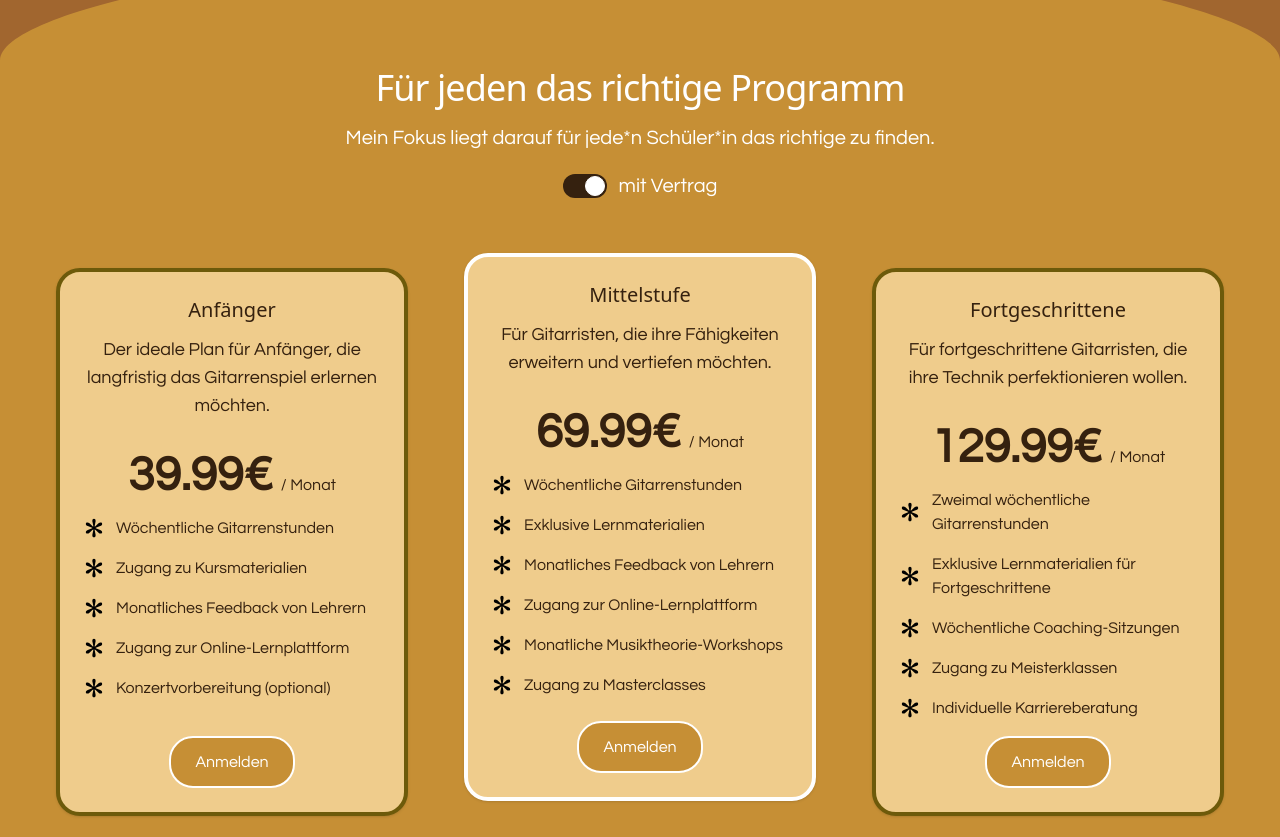
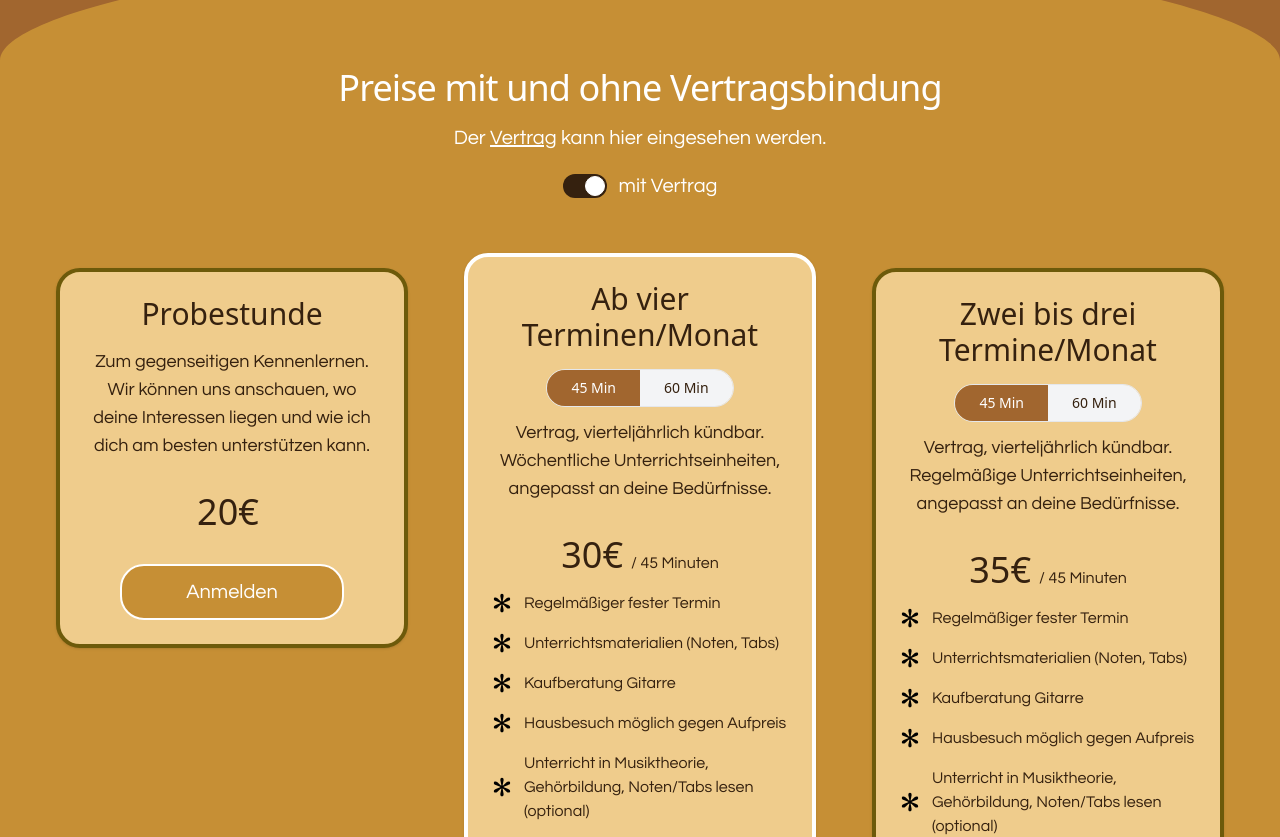
Before and after one commit to CharlotteMarotte/luca-guitar, a React (Vite) app: page / in a window 1280 px wide. Shown: the part 3260-4097 px from the top of the page. Built offline with nearby package versions, Linux system fonts and the light colour scheme; a web font is replaced by a local one.

Commit message:
dynamic display of prices depending on duration with toggle buttons

```diff
--- a/src/assets/index.js
+++ b/src/assets/index.js
@@ -1,6 +1,7 @@
 import guitarStock from "./GuitarStock.jpg";
 import LucaPortrait from "./LucaPortrait.jpg";
 import MusicNotes from "./MusicNotes.jpg";
+import Contract from "./Contract.pdf";
 import { pricingPlans } from "./pricingPlans";
 
-export { guitarStock, pricingPlans, LucaPortrait, MusicNotes };
+export { guitarStock, pricingPlans, LucaPortrait, MusicNotes, Contract };
--- a/src/assets/pricingPlans.js
+++ b/src/assets/pricingPlans.js
@@ -1,80 +1,104 @@
 export const pricingPlans = {
   withContract: [
     {
-      heading: "Anfänger",
+      heading: "Probestunde",
       description:
-        "Der ideale Plan für Anfänger, die langfristig das Gitarrenspiel erlernen möchten.",
-      price: "39.99€",
-      priceUnit: "Monat",
-      benefits: [
-        "Wöchentliche Gitarrenstunden",
-        "Zugang zu Kursmaterialien",
-        "Monatliches Feedback von Lehrern",
-        "Zugang zur Online-Lernplattform",
-        "Konzertvorbereitung (optional)",
+        "Zum gegenseitigen Kennenlernen. Wir können uns anschauen, wo deine Interessen liegen und wie ich dich am besten unterstützen kann.",
+      priceOptions: [
+        {
+          price: "20€",
+        },
       ],
     },
     {
-      heading: "Mittelstufe",
+      heading: "Ab vier Terminen/Monat",
       description:
-        "Für Gitarristen, die ihre Fähigkeiten erweitern und vertiefen möchten.",
-      price: "69.99€",
-      priceUnit: "Monat",
-      benefits: [
-        "Wöchentliche Gitarrenstunden",
-        "Exklusive Lernmaterialien",
-        "Monatliches Feedback von Lehrern",
-        "Zugang zur Online-Lernplattform",
-        "Monatliche Musiktheorie-Workshops",
-        "Zugang zu Masterclasses",
+        "Vertrag, vierteljährlich kündbar. Wöchentliche Unterrichtseinheiten, angepasst an deine Bedürfnisse.",
+      priceOptions: [
+        {
+          duration: "60 Minuten",
+          price: "35€",
+          priceUnit: "pro Woche",
+        },
+        {
+          duration: "45 Minuten",
+          price: "30€",
+          priceUnit: "pro Woche",
+        },
       ],
       isHighlighted: true,
+      benefits: [
+        "Regelmäßiger fester Termin ",
+        "Unterrichtsmaterialien (Noten, Tabs)",
+        "Kaufberatung Gitarre",
+        "Hausbesuch möglich gegen Aufpreis",
+        "Unterricht in Musiktheorie, Gehörbildung, Noten/Tabs lesen (optional)",
+      ],
     },
     {
-      heading: "Fortgeschrittene",
+      heading: "Zwei bis drei Termine/Monat",
       description:
-        "Für fortgeschrittene Gitarristen, die ihre Technik perfektionieren wollen.",
-      price: "129.99€",
-      priceUnit: "Monat",
+        "Vertrag, vierteljährlich kündbar. Regelmäßige Unterrichtseinheiten, angepasst an deine Bedürfnisse.",
+      priceOptions: [
+        {
+          duration: "60 Minuten",
+          price: "40€",
+        },
+        {
+          duration: "45 Minuten",
+          price: "35€",
+        },
+      ],
       benefits: [
-        "Zweimal wöchentliche Gitarrenstunden",
-        "Exklusive Lernmaterialien für Fortgeschrittene",
-        "Wöchentliche Coaching-Sitzungen",
-        "Zugang zu Meisterklassen",
-        "Individuelle Karriereberatung",
+        "Regelmäßiger fester Termin ",
+        "Unterrichtsmaterialien (Noten, Tabs)",
+        "Kaufberatung Gitarre",
+        "Hausbesuch möglich gegen Aufpreis",
+        "Unterricht in Musiktheorie, Gehörbildung, Noten/Tabs lesen (optional)",
       ],
     },
   ],
   withoutContract: [
     {
-      heading: "5er Karte",
+      heading: "Einzelstunde",
       description:
-        "Ideal für Schüler*innen, die flexibel und ohne langfristigen Vertrag lernen möchten.",
-      price: "249.95€",
-      priceUnit: "5 Stunden",
+        "Ideal für gezielte Vertiefung oder als Geschenk-Gutschein. 12 Monate gültig.",
+      priceOptions: [
+        {
+          duration: "60 Minuten",
+          price: "47€",
+        },
+        {
+          duration: "45 Minuten",
+          price: "42€",
+        },
+      ],
       benefits: [
-        "5 Einzelstunden Gitarrenunterricht",
+        "Zugang zu grundlegenden Lernmaterialien",
+        "Möglichkeit ein Thema zu vertiefen",
+        "Flexibilität bei der Stundenbuchung",
+        "Kein langfristiger Vertrag",
+      ],
+    },
+    {
+      heading: "Zeitkarten (2er/5er/10er)",
+      description:
+        "Flexibilität für Berufstätige oder als Geschenk-Gutschein. 12 Monate gültig.",
+      priceOptions: [
+        {
+          duration: "60 Minuten",
+          price: "45€",
+        },
+        {
+          duration: "45 Minuten",
+          price: "40€",
+        },
+      ],
+      benefits: [
+        "Übertragbar",
         "Zugang zu grundlegenden Lernmaterialien",
         "Flexibilität bei der Stundenbuchung",
         "Kein langfristiger Vertrag",
-        "Option auf individuelle Lernschwerpunkte",
-        "Zugang zur Online-Lernplattform",
-      ],
-    },
-    {
-      heading: "10er Karte",
-      description:
-        "Die perfekte Wahl für Schüler*innen, die regelmäßig und ohne Vertrag lernen möchten.",
-      price: "399.90€",
-      priceUnit: "10 Stunden",
-      benefits: [
-        "10 Einzelstunden Gitarrenunterricht",
-        "Zugang zu grundlegenden Lernmaterialien",
-        "Flexibilität bei der Stundenbuchung",
-        "Kein langfristiger Vertrag",
-        "Option ein Thema zu vertiefen",
-        "Zugang zur Online-Lernplattform",
-        "Individuelle Anpassung der Stunden",
       ],
     },
   ],
--- a/src/components/PricingCard.jsx
+++ b/src/components/PricingCard.jsx
@@ -1,7 +1,36 @@
+import { useState } from 'react'
 import PricingCardItem from './PricingCardItem'
 import PrimaryButton from './PrimaryButton'
 
 const PricingCard = ({ pricingPlan }) => {
+  // Default selected duration (either 45 or 60 minutes, or the first available option)
+  const [selectedDuration, setSelectedDuration] = useState(() => {
+    const defaultDuration = pricingPlan.priceOptions.find((option) => option.duration === '45 Minuten')
+      ? '45 Minuten'
+      : pricingPlan.priceOptions.length > 0
+        ? pricingPlan.priceOptions[0].duration
+        : ''
+    return defaultDuration
+  })
+
+  // Check if the options for 45 or 60 minutes exist
+  const has45MinOption = pricingPlan.priceOptions.some((option) => option.duration === '45 Minuten')
+  const has60MinOption = pricingPlan.priceOptions.some((option) => option.duration === '60 Minuten')
+
+  // Find the selected option based on the selected duration
+  const selectedOption = pricingPlan.priceOptions.find((option) => option.duration === selectedDuration)
+
+  // Function to toggle between durations
+  const toggleDuration = (duration) => {
+    setSelectedDuration(duration)
+  }
+
+  // Return an error message if no selected option is found
+  if (!selectedOption) {
+    return <div>Fehler: Gewählte Option konnte nicht gefunden werden.</div>
+  }
+
+  // Render the list of benefits
   const renderPricingCardItems = (benefit, index) => {
     return <PricingCardItem key={index} benefit={benefit} />
   }
@@ -11,30 +40,59 @@ const PricingCard = ({ pricingPlan }) => {
       <div
         className={
           pricingPlan.isHighlighted
-            ? 'flex flex-col p-6 mx-auto text-center text-sambuca bg-sand rounded-3xl border-4 border-white shadow h-full sm:transform sm:translate-y-[-15px] sm:z-10'
-            : 'flex flex-col p-6 mx-auto text-center text-sambuca bg-sand rounded-3xl border-4 border-spicyMustard shadow h-full'
+            ? 'flex flex-col p-6 mx-auto text-center text-sambuca bg-sand rounded-3xl border-4 border-white shadow h-auto sm:transform sm:translate-y-[-15px] sm:z-10'
+            : 'flex flex-col p-6 mx-auto text-center text-sambuca bg-sand rounded-3xl border-4 border-spicyMustard shadow h-auto'
         }
       >
-        <div className='flex items-center justify-center mb-3'>
-          <h2 className='text-sambuca text-xl font-heading'>{pricingPlan.heading}</h2>
+        <h3 className='text-3xl font-heading text-sambuca mb-4'>{pricingPlan.heading}</h3>
+
+        {/* Duration toggle buttons */}
+        {(has45MinOption || has60MinOption) && (
+          <div className='flex justify-center mb-3'>
+            <div className='flex border rounded-full'>
+              {has45MinOption && (
+                <button
+                  onClick={() => toggleDuration('45 Minuten')}
+                  className={`px-6 py-2 text-sm rounded-l-full ${selectedDuration === '45 Minuten' ? 'bg-paarl text-white' : 'bg-gray-100 text-sambuca'}`}
+                >
+                  45 Min
+                </button>
+              )}
+              {has60MinOption && (
+                <button
+                  onClick={() => toggleDuration('60 Minuten')}
+                  className={`px-6 py-2 text-sm rounded-r-full ${selectedDuration === '60 Minuten' ? 'bg-paarl text-white' : 'bg-gray-100 text-sambuca'}`}
+                >
+                  60 Min
+                </button>
+              )}
             </div>
+          </div>
+        )}
 
         <div className='flex flex-col justify-between flex-grow'>
           <p className='font-body sm:text-lg text-sambuca mb-4'>{pricingPlan.description}</p>
 
           <div className='flex justify-center items-baseline my-4'>
-            <span className='mr-2 text-5xl font-body font-extrabold'>{pricingPlan.price}</span>
-            <span className='font-body'>/ {pricingPlan.priceUnit}</span>
+            <span className='mr-2 text-4xl font-heading'>{selectedOption.price}</span>
+            {pricingPlan.heading !== 'Probestunde' ? <span className='font-body'>/ {selectedOption.duration}</span> : <></>}
           </div>
 
+          {/* Render benefits list */}
+          {pricingPlan.benefits && pricingPlan.benefits.length > 0 && (
             <div className='flex flex-col justify-between flex-grow'>
               <ul role='list' className='space-y-4 text-left'>
                 {pricingPlan.benefits.map(renderPricingCardItems)}
               </ul>
             </div>
+          )}
 
           <div className='inline-flex items-center pt-4 justify-center'>
-            <PrimaryButton className='border-0'>Anmelden</PrimaryButton>
+            <PrimaryButton className='border-0'>
+              <a className='px-10 py-4 text-2xl md:text-xl' href='mailto:kontakt@deineadresse.de'>
+                Anmelden
+              </a>
+            </PrimaryButton>
           </div>
         </div>
       </div>
--- a/src/pages/Contact.jsx
+++ b/src/pages/Contact.jsx
@@ -1,12 +1,7 @@
 import { PrimaryButton } from "@components";
-import resolveConfig from "tailwindcss/resolveConfig";
-import tailwindConfig from "../../tailwind.config.js";
 import { SocialIcon } from "react-social-icons";
 
 const Contact = () => {
-  const fullConfig = resolveConfig(tailwindConfig);
-  const paarlHex = fullConfig.theme.colors.paarl;
-
   return (
     <section className="relative bg-paarl text-white py-16">
       <div className="container mx-auto px-6 md:px-12 grid grid-cols-1 md:grid-cols-2 gap-12">
@@ -23,7 +18,6 @@ const Contact = () => {
             Bereit für deine erste Stunde?
           </h3>
 
-          {/* Flex container for button and contact icons */}
           <div className="flex justify-center items-center space-x-4">
             <PrimaryButton>
               <a
--- a/src/pages/Pricing.jsx
+++ b/src/pages/Pricing.jsx
@@ -1,6 +1,6 @@
 import { useState } from "react";
 import { PricingCard, ToggleButton, ShapeDivider } from "@components";
-import { pricingPlans } from "@assets";
+import { pricingPlans, Contract } from "@assets";
 import resolveConfig from "tailwindcss/resolveConfig";
 import tailwindConfig from "../../tailwind.config.js";
 
@@ -22,10 +22,19 @@ const Pricing = () => {
     <section className="relative bg-copper text-white">
       <div className="text-center mx-auto max-w-screen-md mb-8 lg:mb-12">
         <h2 className="mb-4 text-4xl tracking-tight font-heading text-white">
-          Für jeden das richtige Programm
+          Preise mit und ohne Vertragsbindung
         </h2>
         <p className="mb-5 font-body text-white sm:text-xl">
-          Mein Fokus liegt darauf für jede*n Schüler*in das richtige zu finden.
+          Der{" "}
+          <a
+            href={Contract}
+            target="_blank"
+            rel="noreferrer"
+            className="underline"
+          >
+            Vertrag
+          </a>{" "}
+          kann hier eingesehen werden.
         </p>
 
         <ToggleButton
```
Also changed, not shown: 1 other file (tests, documents, lock files or other folders). Lines whose indentation alone changed are shown as unchanged.
